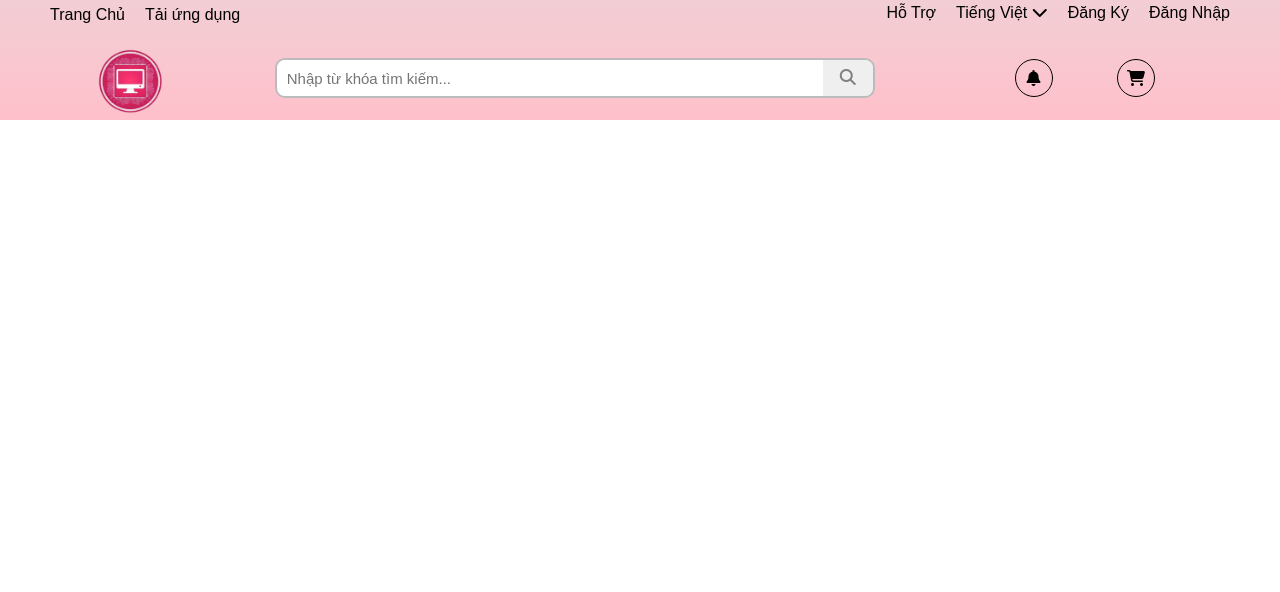
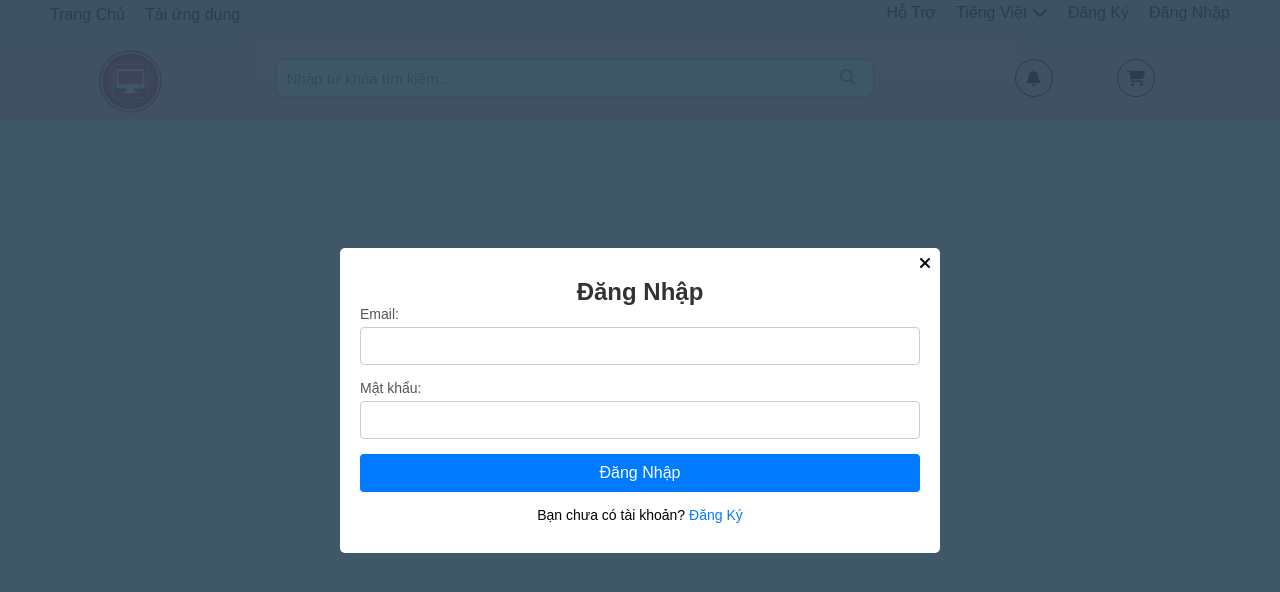
Before and after one commit to FA-DeveloperIT/Technology_Sales_Sample, a plain HTML site: page index.html in a window 1280 px wide. Drawn offline with Linux system fonts and the light colour scheme.

Commit message:
Login Form

```diff
--- /dev/null
+++ b/assets/css/animation.css
@@ -0,0 +1,9 @@
+@keyframes scaleLanguage {
+    from {
+        transform: scale(0);
+    }
+
+    to {
+        transform: scale(1);
+    }
+}
--- /dev/null
+++ b/assets/css/auth.css
@@ -0,0 +1,92 @@
+.form-container {
+    position: fixed;
+    inset: 0;
+    background-color: rgba(44, 69, 88, 0.9);
+    display: flex;
+    justify-content: center;
+    align-items: center;
+}
+
+.form-content {
+    background-color: #fff;
+    width: 600px;
+    border-radius: 5px;
+}
+
+.form-content > i.fa-solid.fa-xmark {
+    float: right;
+    width: 20px;
+    height: 20px;
+    margin: 5px 5px 0 0;
+    text-align: center;
+    line-height: 20px;
+    border-radius: 2px;
+    cursor: pointer;
+}
+
+.form-content > i.fa-solid.fa-xmark:hover {
+    color: red;
+}
+
+.form-content > i.fa-solid.fa-xmark::after {
+    clear: both;
+}
+
+.form-box {
+    padding: 0 20px 30px 20px;
+}
+
+.form-box h2 {
+    text-align: center;
+    margin-top: 30px;
+    color: #333;
+}
+
+.input-group {
+    margin-bottom: 15px;
+}
+
+.input-group label {
+    display: block;
+    font-size: 14px;
+    margin-bottom: 5px;
+    color: #555;
+}
+
+.input-group input {
+    width: 100%;
+    padding: 10px;
+    font-size: 14px;
+    border: 1px solid #ccc;
+    border-radius: 4px;
+}
+
+button.btn__submit {
+    width: 100%;
+    padding: 10px;
+    font-size: 16px;
+    color: #fff;
+    background-color: #007bff;
+    border: none;
+    border-radius: 4px;
+    cursor: pointer;
+}
+
+button.btn__submit:hover {
+    background-color: #0056b3;
+}
+
+p.auth__text {
+    margin-top: 15px;
+    font-size: 14px;
+    text-align: center;
+}
+
+p.auth__text a {
+    color: #007bff;
+    text-decoration: none;
+}
+
+p.auth__text a:hover {
+    text-decoration: underline;
+}
--- a/assets/css/navtop.css
+++ b/assets/css/navtop.css
@@ -35,8 +35,17 @@
     border-radius: 5px;
     border: 1px solid #e1e1e1;
     z-index: 2;
-    transform-origin: top right;
-    transition-duration: 0.2s;
+    transform-origin: top right 20px;
+    animation: scaleLanguage linear 0.2s;
+}
+
+.language_change::after {
+    content: "";
+    position: absolute;
+    width: 35%;
+    height: 15px;
+    top: -15px;
+    right: 0;
 }
 
 .language_change::before {
@@ -47,7 +56,7 @@
     border-style: solid;
     border-color: transparent transparent white transparent;
     top: -30px;
-    right: 14px;
+    right: 0;
     z-index: -1;
 }
 
--- a/index.html
+++ b/index.html
@@ -13,6 +13,8 @@
         <link rel="stylesheet" href="./assets/css/base.css">
         <link rel="stylesheet" href="./assets/css/header.css">
         <link rel="stylesheet" href="./assets/css/navtop.css">
+        <link rel="stylesheet" href="./assets/css/animation.css">
+        <link rel="stylesheet" href="./assets/css/auth.css">
 
         <!-- Js -->
         <script src="./assets/data/products.js"></script>
@@ -88,5 +90,52 @@
 
             <div id="footer"></div>
         </div>
+
+        <div class="form-container">
+            <div class="form-content">
+                <i class="fa-solid fa-xmark"></i>
+                <!-- Form Đăng Nhập -->
+                <div class="form-box" id="login-form">
+                    <h2>Đăng Nhập</h2>
+                    <form action="#" method="post">
+                        <div class="input-group">
+                            <label for="login-email" name="email">Email:</label>
+                            <input type="email" name="email" id="login-email" name="email" required>
+                        </div>
+                        <div class="input-group">
+                            <label for="login-password">Mật khẩu:</label>
+                            <input type="password" id="login-password" name="password" required>
+                        </div>
+                        <button class="btn__submit" type="submit">Đăng Nhập</button>
+                        <p class="auth__text register__text">Bạn chưa có tài khoản?
+                            <a href="#register-form">Đăng Ký</a>
+                        </p>
+                    </form>
+                </div>
+
+                <!-- Form Đăng Ký -->
+                <div class="form-box" id="register-form" style="display: none;">
+                    <h2>Đăng Ký</h2>
+                    <form action="#" method="post">
+                        <div class="input-group">
+                            <label for="register-name">Họ và Tên:</label>
+                            <input type="text" id="register-name" name="name" required>
+                        </div>
+                        <div class="input-group">
+                            <label for="register-email">Email:</label>
+                            <input type="email" id="register-email" name="email" required>
+                        </div>
+                        <div class="input-group">
+                            <label for="register-password">Mật khẩu:</label>
+                            <input type="password" id="register-password" name="password" required>
+                        </div>
+                        <button class="btn__submit" type="submit">Đăng Ký</button>
+                        <p class="auth__text login__text">Bạn đã có tài khoản?
+                            <a href="#login-form">Đăng Nhập</a>
+                        </p>
+                    </form>
+                </div>
+            </div>
+        </div>
     </body>
 </html>
```
Also changed, not shown: 1 other file.
